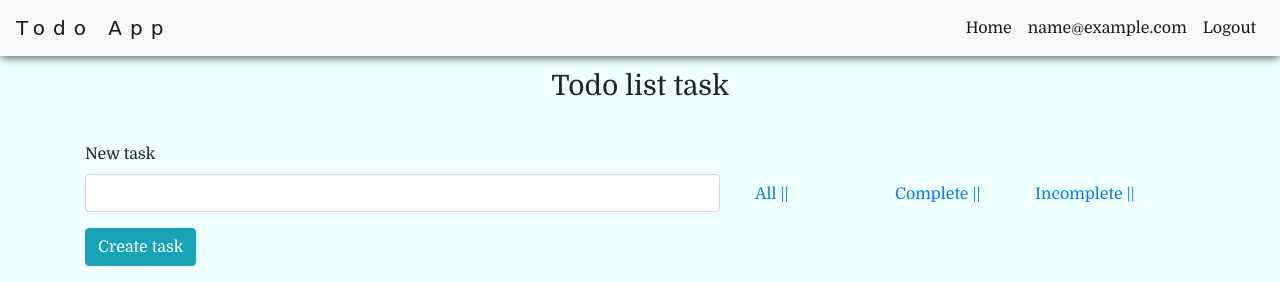
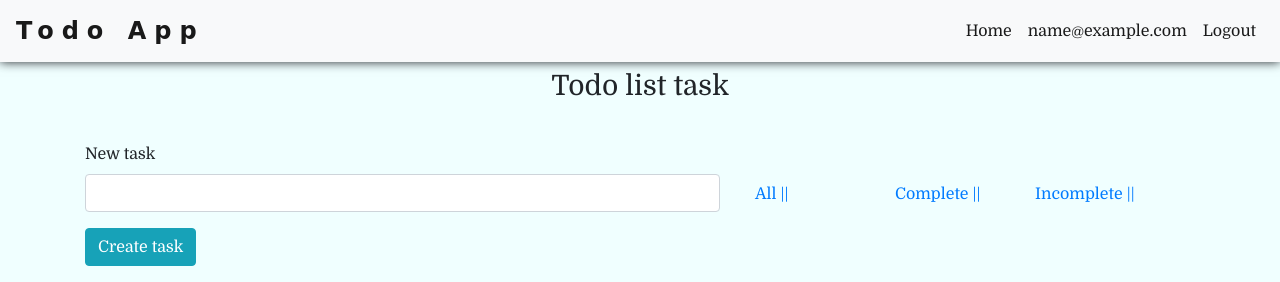
Before and after one commit to rabin-nyaundi/todoapp, a Flask app: page / in a window 1280 px wide. Shown: the top 282 px of the page. Run offline with Flask 2, Linux system fonts and the light colour scheme; the visitor is signed in with stand-in values (Sample User, id 1); data comes from the database, SQL or seed files in the repository; data that the repository does not hold is empty; some libraries are stand-ins or nearby versions; some web fonts are replaced.

Commit message:
fixed font and css

```diff
--- a/static/style.css
+++ b/static/style.css
@@ -27,6 +27,8 @@ body{
 .navbar-brand{
     font-family: 'Fondamento', cursive;
     letter-spacing: 0.5rem;
+    font-size: 1.5rem;
+    font-weight: bolder;
 }
 
 #login_head h4{
```
Also changed, not shown: 1 other file.
